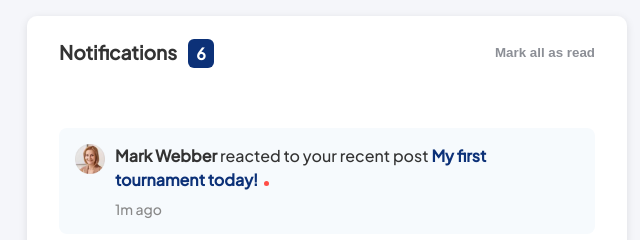
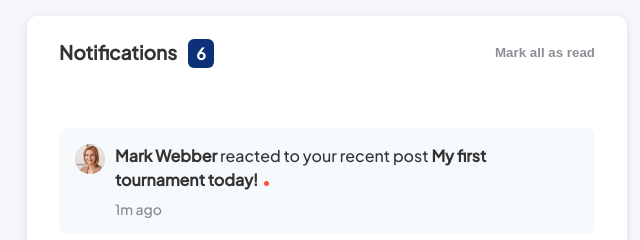
Before and after one commit to abdull65/Notification-page-frontend-mentor-, a plain HTML site: page index.html in a window 1280 px wide. Shown: the top 240 px of the page, 313-953 px from the left. Drawn offline with Linux system fonts and the light colour scheme.

Commit message:
Update index.html

```diff
--- a/index.html
+++ b/index.html
@@ -20,7 +20,7 @@
             <img src="./images/avatar-angela-gray.webp" alt="avater" class="avater">
         </div>
         <div class="text-box">
-            <p><strong>Mark Webber</strong> reacted to your recent post <strong style="color: #0c3178;">My first tournament today!</strong> <span class="red-label"></span></p>
+            <p><strong>Mark Webber</strong> reacted to your recent post <strong>My first tournament today!</strong> <span class="red-label"></span></p>
             <span class="timestamp">1m ago</span>
         </div>
       </div>
```
